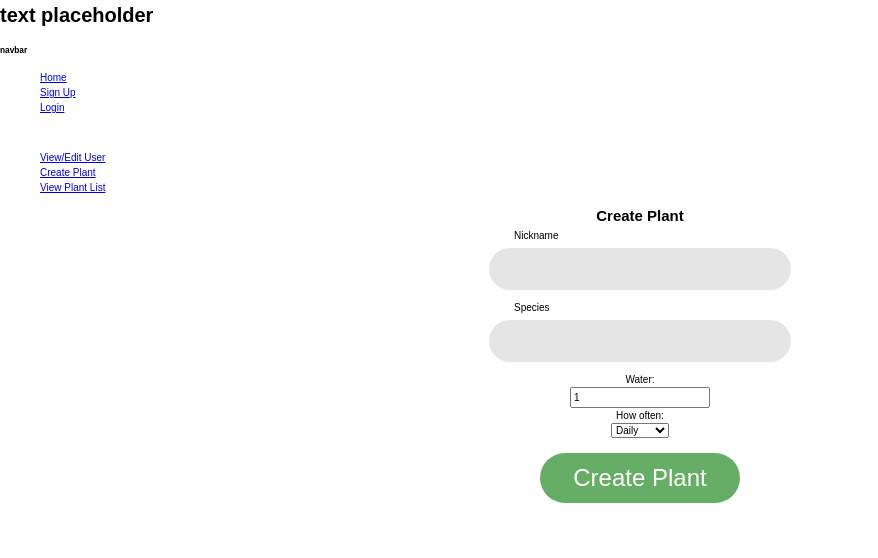
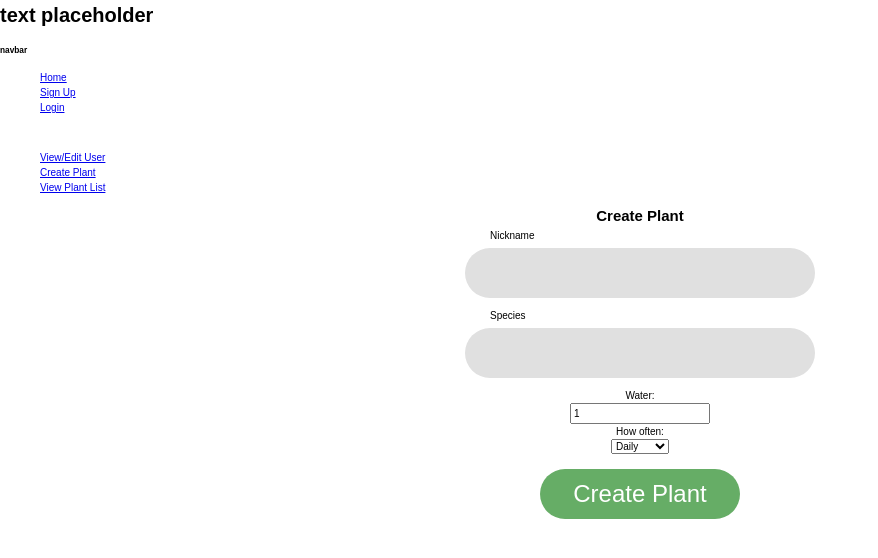
Before and after one commit to water-myplants-TT-42/front-end, a React (Create React App) app: page /plantform in a window 1280 px wide. Shown: the top 558 px of the page, without its empty margins (0-878 px from the left). Built offline with nearby package versions, Linux system fonts and the light colour scheme; sample sign-in values are in the browser's storage; a web font is replaced by a local one.

Commit message:
updated Input with theme constants

```diff
--- a/src/components/styled/Input.js
+++ b/src/components/styled/Input.js
@@ -2,20 +2,35 @@ import React from 'react'
 import styled from 'styled-components'
 
 import InputLabel from './InputLabel'
+import { Theme } from './theme'
 
 const InputWrapper = styled.div`
     input {
-        border-radius: 25px;
-        border: 2px solid;
-        border-color: ${(props) => props.error ? props.theme.dangerColor : 'transparent'};
-        background-color: ${(props) => props.theme.mediumBgColor};
-        width: 100%;
-        font-size: 22px;
+        border-radius: ${props => {
+            switch (props.type) {
+                case 'dropdown': return 'none'
+                default: return Theme.borderRadius
+            }
+        }};
+        border: ${props => (
+            props.error
+                ? Theme.inputErrorBorder
+                : 'none'
+        )};
+        background-color: ${Theme.inputGray};
+        color: ${Theme.inputTextGray};
+        font-size: ${Theme.fontSize};
+        width: ${Theme.inputWidth};
+        height: ${Theme.inputHeight};
         padding: 0.25rem 0.5rem;
         outline: none;
 
         &:focus {
-            border-color: ${(props) => props.error ? props.theme.dangerColor : props.theme.darkBgColor};
+            border: ${(props) => (
+                props.error
+                    ? Theme.inputErrorBorder
+                    : `2px solid ${Theme.borderGray}`
+            )};
         }
     }
 `
--- a/src/components/styled/theme.js
+++ b/src/components/styled/theme.js
@@ -27,7 +27,7 @@ export const Theme = {
 
     textBlack: `#000000`,
     textWhite: `#FFFFFF`,
-
+    errorRed: `#FF0000`,
 
     // Button and Input Fields
     buttonHeight: `5rem`,
@@ -38,6 +38,7 @@ export const Theme = {
 
     inputHeight: `5rem`,
     inputWidth: `35rem`,
+    inputErrorBorder: `2px solid #FF0000`,
 
 
     // Mini Buttons
@@ -66,21 +67,21 @@ export const Theme = {
     // Nav Item Standards
     navBarHeight: `7rem`,
     navIconSize: `5rem`,
-    navBarBorderBottom: `2px solid BDBDBD`,
+    navBarBorderBottom: `2px solid #BDBDBD`,
 
 
     // Card Standards
     cardSize: `45%`,
     cardHeaderHeight: `4rem`,    // White area at the top of cards
-    cardBackground: `E0E0E0`,
-    cardBorder: `1px solid BDBDBD`,
+    cardBackground: `#E0E0E0`,
+    cardBorder: `1px solid #BDBDBD`,
     cardBoxShadow: `2px 2px 4px rgba(0, 0, 0, 0.25)`,
 
 
     // Modal Constants
     blurBackground: `rgba(242, 242, 242, .8)`,  // For the element that covers screen
     modalSize: `25rem`,
-    modalBorder: `1px solid BDBDBD`,
+    modalBorder: `1px solid #BDBDBD`,
 
 
     // Logo sizes
```
